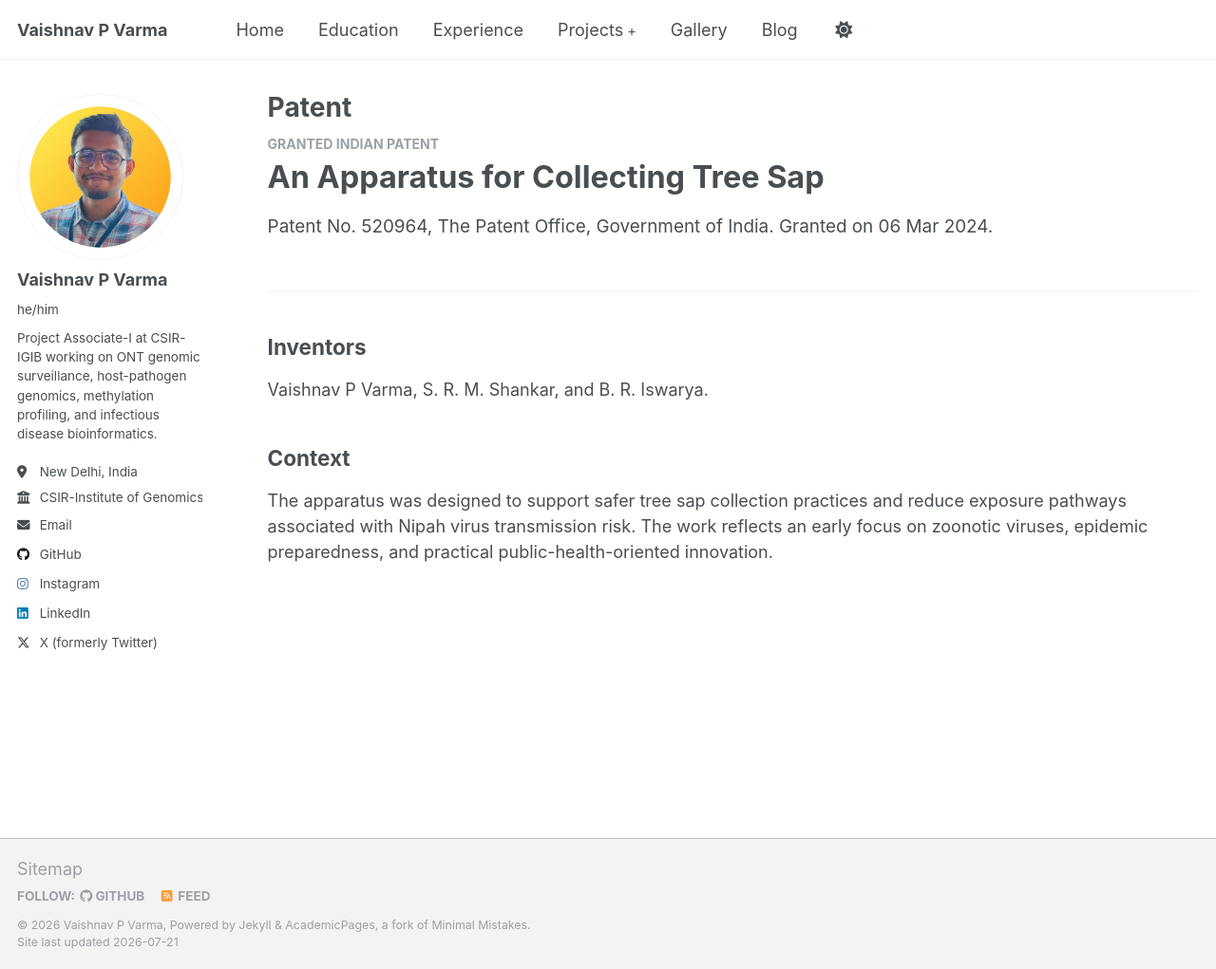
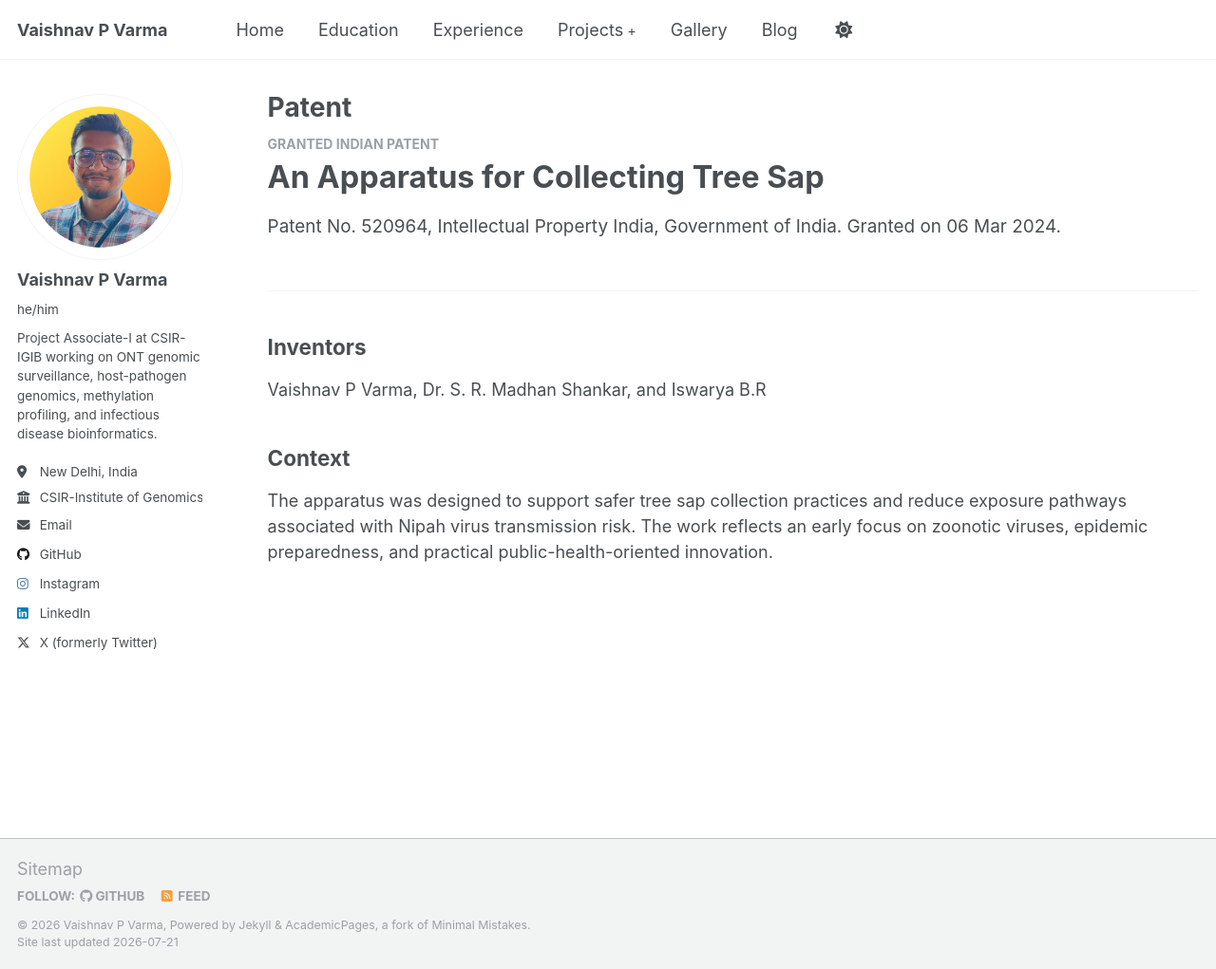
Before and after one commit to vaishnavpvarma/vaishnavpvarma.github.io, a Jekyll site: the page built from _pages/patent.md, in a window 1280 px wide and 1021 px high. Shown: the whole window at 95% size. Built offline with Jekyll 4.4.1, drawn with Linux system fonts in a browser that asks for light colours; a script that is not in the unit is left out.

Commit message:
Update patent details in patent.md

```diff
--- a/_pages/patent.md
+++ b/_pages/patent.md
@@ -8,12 +8,12 @@ author_profile: true
 <section class="cv-hero cv-hero--compact">
   <p class="cv-kicker">Granted Indian Patent</p>
   <h2>An Apparatus for Collecting Tree Sap</h2>
-  <p class="cv-lede">Patent No. 520964, The Patent Office, Government of India. Granted on 06 Mar 2024.</p>
+  <p class="cv-lede">Patent No. 520964, Intellectual Property India, Government of India. Granted on 06 Mar 2024.</p>
 </section>
 
 <section class="cv-section">
   <h2>Inventors</h2>
-  <p>Vaishnav P Varma, S. R. M. Shankar, and B. R. Iswarya.</p>
+  <p>Vaishnav P Varma, Dr. S. R. Madhan Shankar, and Iswarya B.R </p>
 </section>
 
 <section class="cv-section">
```
